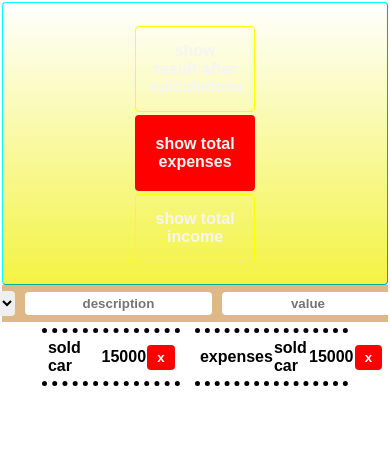
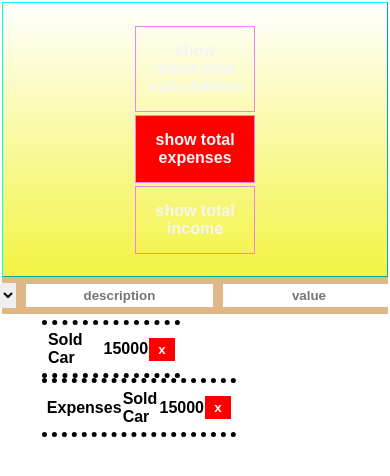
Before and after one commit to masterscode/Budgety, a website: page index.html in a window 390 px wide. Shown: the top 476 px of the page. Drawn offline with Linux system fonts and the light colour scheme.

Commit message:
break to make ui elements responsive

```diff
--- a/style.css
+++ b/style.css
@@ -2,20 +2,10 @@
     font-family: Arial, Helvetica, sans-serif;
     box-sizing: border-box;
     border: none;
-    border-radius: 4px;
     padding: 1px;
     margin: .1px;
 }
-body{
-    box-sizing: border-box;
-}
 
- button{
-     padding: 3px 19px;
-     background-color: antiquewhite;
-     border: solid transparent thin;
-
- }
 
  table{
      border-collapse: collapse;
@@ -36,6 +26,8 @@ select, input, button{
     padding: 5%;
     background: linear-gradient( white, rgb(243, 243, 67));
  }
+
+ .hero div{border: solid thin violet;}
 
  .input-fields{
     background-color: burlywood;
@@ -70,11 +62,13 @@ select, input, button{
     width: 80%;
     font-weight:  bold;
     margin-top: 5px;
+    text-transform: capitalize;
 
 
  }
 .income, .expenses{
     display: flex;
+    flex-wrap: nowrap;
     justify-content: space-between;
     padding: 5px;
     border-radius: 0px;
@@ -87,7 +81,7 @@ select, input, button{
 }
 
 .expenses{
-    max-width: 50%;
+    /* max-width: 50%;     */
 }
 
 .delete-button{
```
Also changed, not shown: index.html (line endings or trailing spaces).
